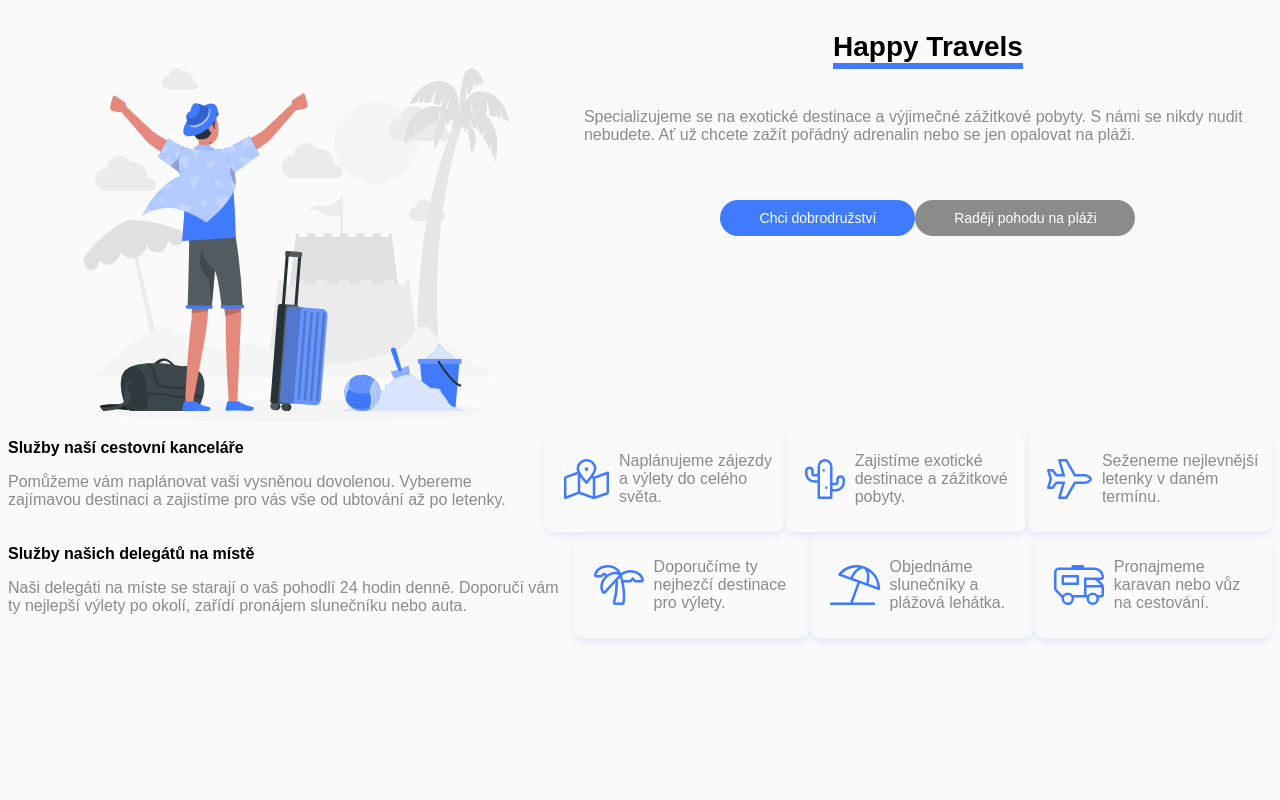
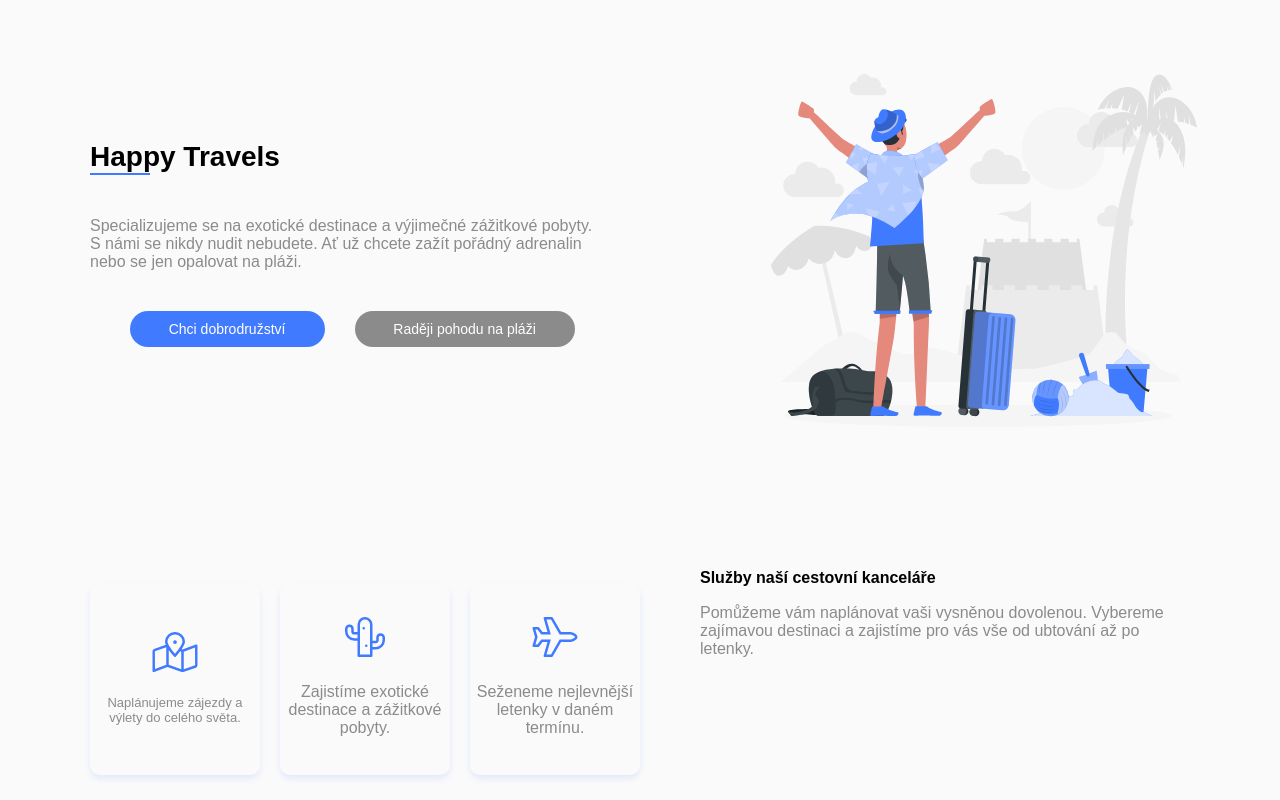
Before and after one commit to holzerova572/Sluzby, a plain HTML site: page index.html in a window 1280 px wide. Shown: the top 800 px of the page. Drawn offline with Linux system fonts and the light colour scheme.

Commit message:
last commit

```diff
--- a/index.html
+++ b/index.html
@@ -18,11 +18,14 @@
 </div>
 
 <div class="firstarticle">
+
+<div class="textfirst">
 <h1>Happy Travels</h1>
+<div class="linka"></div>
 
-<p>Specializujeme se na exotické destinace a výjimečné zážitkové pobyty. S námi se nikdy nudit nebudete.
+<p class="specialization">Specializujeme se na exotické destinace a výjimečné zážitkové pobyty. S námi se nikdy nudit nebudete.
 Ať už chcete zažít pořádný adrenalin nebo se jen opalovat na pláži.</p>
-
+</div>
 <div class="buttons">
 
 <button class="button1" href="#">Chci dobrodružství</button>
@@ -35,7 +38,7 @@ Ať už chcete zažít pořádný adrenalin nebo se jen opalovat na pláži.</p>
 
 <section class="secondsection">
 
-<div>
+<div class="sluzby">
     <h2>Služby naší cestovní kanceláře</h2>
 
     <p>Pomůžeme vám naplánovat vaši vysněnou dovolenou.
@@ -43,11 +46,11 @@ Ať už chcete zažít pořádný adrenalin nebo se jen opalovat na pláži.</p>
 
 </div>
 
+<div class="sluzby2">
 <div class="container">
     <img class="icon" src="map-icon.svg" alt="map">
-    <div>
-    <p>Naplánujeme zájezdy a výlety do celého světa.</p>
-</div>
+    <p class="iconstext">Naplánujeme zájezdy a výlety do celého světa.</p>
+
 </div>
 
 <div class="container">
@@ -57,9 +60,10 @@ Ať už chcete zažít pořádný adrenalin nebo se jen opalovat na pláži.</p>
 </div>
 
 <div class="container">
-<img class="icon" src="plane-icon.svg" alt="">
+<img class="icon" src="plane-icon.svg" alt="plane">
     <p>Seženeme nejlevnější letenky v daném termínu.</p>
 
+</div>
 </div>
 
 
@@ -67,7 +71,7 @@ Ať už chcete zažít pořádný adrenalin nebo se jen opalovat na pláži.</p>
 
 
 <section class="thirdsection">
-<div>
+<div class="sluzby4">
 
 <h2>Služby našich delegátů na místě</h2>
 
@@ -75,6 +79,8 @@ Ať už chcete zažít pořádný adrenalin nebo se jen opalovat na pláži.</p>
     Doporučí vám ty nejlepší výlety po okolí, zařídí pronájem slunečníku nebo auta.</p>
 
 </div>
+
+<div class="sluzby3">
 
 <div class="container">
 
@@ -85,7 +91,7 @@ Ať už chcete zažít pořádný adrenalin nebo se jen opalovat na pláži.</p>
 
 <div class="container">
 
-    <img class="icon" src="umbrella-icon.svg" alt="umbrella">
+    <img class="icon" src="umbrella-icon.svg" alt="umbrella" >
     <p>Objednáme slunečníky a plážová lehátka.</p>
 </div>
 
@@ -94,6 +100,7 @@ Ať už chcete zažít pořádný adrenalin nebo se jen opalovat na pláži.</p>
 
     <img class="icon" src="rv-icon.svg" alt="car">
     <p>Pronajmeme karavan nebo vůz na cestování.</p>
+</div>
 </div>
 </section>
 
--- a/style.css
+++ b/style.css
@@ -7,17 +7,12 @@ body {
     font-size: 16px;
     background-color: #FAFAFA;
     color: #8B8B8B;
-    text-align: center;
 }
 
 
 h1 {
     font-size: 28px;
     color: #000000;
-    border-bottom: 2px solid #407BFF;
-    border-width: 6px;
-    align-self: center;
-
 }
 
 
@@ -29,14 +24,16 @@ h2 {
 
 .happytraveler {
     margin: auto;
-    padding: 60px 75px 0 75px;
+   padding: 60px 75px 0 75px;
 
 }
+.linka {
+  border: 1px solid #407BFF;
+  width: 60px;
+  align-self: center;
+}
 
-.firstarticle {
-    display: flex;
-    flex-direction: column;
-  }
+
 
   .button1 {
     color: #ffffff;
@@ -49,6 +46,8 @@ h2 {
     display: block;
     margin: auto;
   }
+
+
 
   .button2 {
     color: #ffffff;
@@ -68,7 +67,6 @@ h2 {
  .container {
     border-radius: 10px;
     box-shadow: 0 4px 6px #407bff1f;
-    padding: 10px 10px;
     color: #8b8b8b;
     display: flex;
     text-align: center;
@@ -78,24 +76,158 @@ h2 {
 
   @media screen and (max-width: 640px) {
 
-    .button1 {
-     display: inline-block;
+    .firstsection,
+    .secondsection,
+    .thirdsection {
+        display: flex;
+        flex-direction: column;
+        text-align: center;
 
     }
-    .button2 {
+
+    .firstarticle {
+      display: flex;
+      flex-direction: column;
+
+    }
+    .linka {
+      align-items: center;
+  }
+
+
+    .buttons {
+      display: flex;
+      flex-direction: column;
+      align-items: center;
+      padding-top: 30px;
+      padding-bottom: 60px;
+    }
+
+    .button2{
       margin-top: 10px;
     }
 
-    .contejner {
+    .sluzby {
+      margin: 0 20px 0 20px;
+
+    }
+    .sluzby2 {
+      display: flex;
+      flex-direction: column;
+      gap: 15px;
+      margin: 30px 20px 60px 20px;
+
+
+    }
+
+    .sluzby3 {
+      display: flex;
+      flex-direction: column;
+      gap: 15px;
+      margin: 30px 20px 60px 20px;
+
+
+    }
+
+    .sluzby4 {
+      margin: 0 20px 0 20px;
+
+    }
+
+    .container {
       display: flex;
       flex-direction: row;
+      align-items: center;
+      justify-content: center;
+
+
     }
-    .card {
+
+    .icon {
+      align-self: center;
+      margin: 29px;
+    }
+
+    h2 {
+      margin-bottom: 17px;
+    }
+
+  }
+
+@media screen and (min-width: 640px) {
+
+  .firstsection,
+  .secondsection,
+  .thirdsection {
       display: flex;
       flex-direction: column;
-      padding-top: 0;
-      margin: 15px;
+      text-align: center;
+  }
+
+
+  .firstarticle {
+    display: flex;
+    flex-direction: column;
+    align-items: center;
+    justify-content: center;
+    text-align: center;
+  }
+
+  .linka {
+    align-items: center;
+}
+
+    .buttons {
+      display: flex;
+      margin-bottom: 80px;
     }
+
+    .button2 {
+      margin-left: 10px;
+
+    }
+
+    .sluzby {
+      margin: 0 109px 0 109px;
+
+    }
+
+  .sluzby2 {
+      display: flex;
+      flex-direction: row;
+      align-items: center;
+      gap: 10px;
+      margin: 40px 20px 80px 20px;
+      flex-basis: 0;
+      flex-grow: 1;
+      flex-shrink: 0;
+
+    }
+
+    .sluzby3 {
+      display: flex;
+      flex-direction: row;
+      align-items: center;
+      gap: 10px;
+      margin: 40px 20px 80px 20px;
+      flex-basis: 0;
+      flex-grow: 1;
+      flex-shrink: 0;
+    }
+
+    .sluzby4 {
+      margin: 0 109px 0 109px;
+
+    }
+
+   .container {
+        display: flex;
+        flex-direction: column;
+        align-items: center;
+        justify-content: center;
+
+      }
+
     .icon {
       align-self: center;
       margin: 10px;
@@ -103,57 +235,96 @@ h2 {
 
   }
 
-@media screen and (min-width: 640px) {
-
-    .button1 {
-     display: inline-block;
-
-    }
-    .button2 {
-      margin-top: 10px;
-    }
-
-    .contejner {
-      display: flex;
-      flex-direction: row;
-    }
-    .card {
-      display: flex;
-      flex-direction: column;
-      padding-top: 0;
-      margin: 15px;
-    }
-    .icon {
-      align-self: center;
-      margin: 10px;
-    }
-
-  }
 
 @media screen and (min-width: 1100px) {
     .firstsection,
     .secondsection,
     .thirdsection {
-        display: flex;
+       display: flex;
+       flex-direction: row;
+        text-align: left;
+
     }
 
-    h1,
-    h2 {
-        text-align: left;
+    .firstsection {
+      flex-direction: row-reverse;
+
     }
 
-    p {
-        text-align: left;
+    .secondsection {
+      flex-direction: row-reverse;
+    }
+    .firstarticle {
+      text-align: left;
+      align-content: left;
     }
 
+
+    .linka {
+      align-self: baseline;
+      margin-left: 82px;
+      margin-bottom: 42px;
+  }
+  h1 {
+    margin: 133px 388px 0 82px ;
+  }
+
+  h2 {
+    margin-bottom: 17px;
+  }
+  .specialization {
+    margin: 0 94px 30px 82px;
+  }
+
     .buttons {
-        display: flex;
-        margin: 30px auto 0 auto;
+      display: flex;
 
+    }
+
+    .button1 {
+      margin-right: 20px;
     }
 
     .icon {
         align-self: center;
         margin: 10px;
+        height: 40px;
+        width: 50px;
+    }
+    .sluzby {
+      margin: 119px 80px 119px 0;
+
+    }
+
+    .sluzby2 {
+      display: flex;
+      flex-direction: row;
+      align-items: center;
+      gap: 20px;
+      margin: 147px 60px 80px 82px;
+
+    }
+
+    .sluzby3 {
+      display: flex;
+      flex-direction: row;
+      align-items: center;
+      gap: 20px;
+      margin-left: 60px;
+    }
+
+    .sluzby4 {
+      margin: 119px 60px 97px 80px;
+
+    }
+
+   .container {
+        display: flex;
+        flex-direction: column;
+        height: 191px;
+        width: 170px;
+      }
+    .iconstext {
+      font-size: 13px;
     }
 }
```
